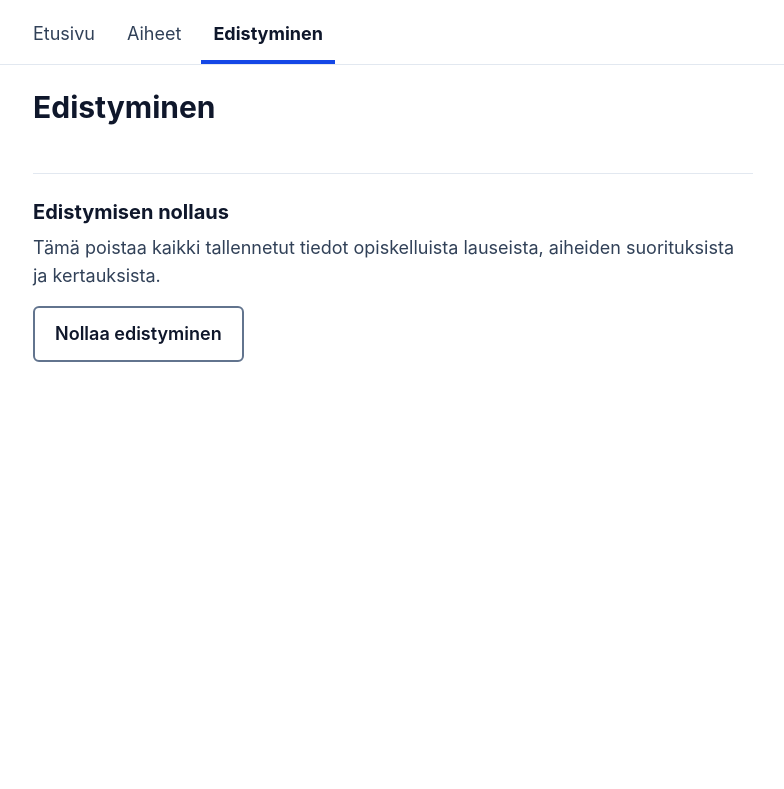
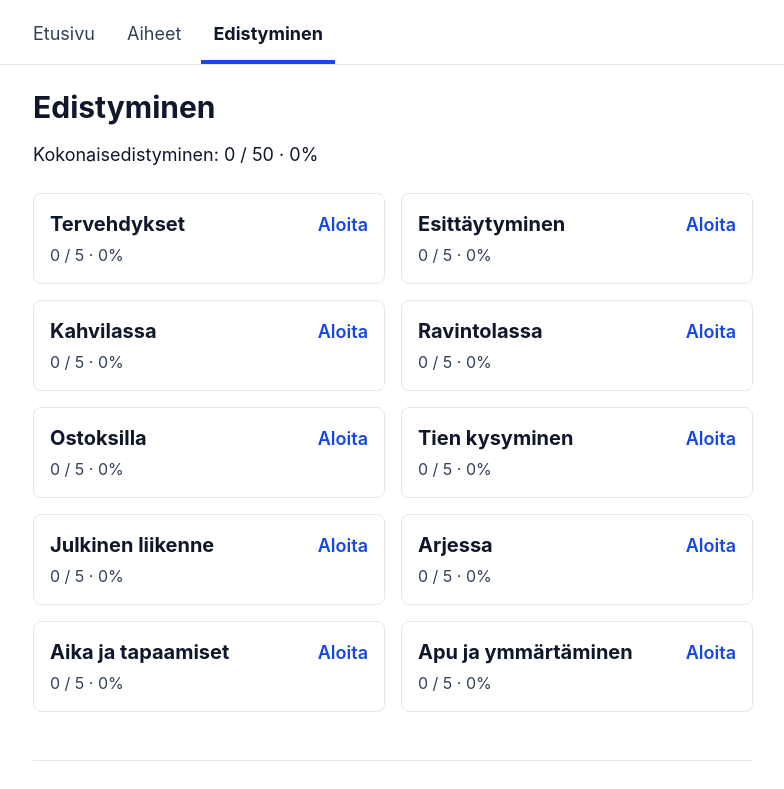
Before and after one commit to essie20/korean-learning-app, a React (Vite) app: page /edistyminen in a window 1280 px wide. Shown: the top 789 px of the page, without its empty margins (247-1031 px from the left). Built offline with nearby package versions, Linux system fonts and the light colour scheme.

Commit message:
feat: complete core learning flow

```diff
--- /dev/null
+++ b/src/components/TopicCard.tsx
@@ -0,0 +1,49 @@
+import { Link } from 'react-router'
+import {
+  getCompletionCount,
+  getRepetitionProgress,
+  getTopicProgress,
+} from '../utils/progress'
+import type { Topic } from '../types/content'
+import type { ProgressData } from '../types/progress'
+
+interface TopicCardProps {
+  topic: Topic
+  progress: ProgressData
+}
+
+// One topic's title, progress and status. Used on both Topics and Progress,
+// which is why it reads progress data instead of duplicating the logic.
+function TopicCard({ topic, progress }: TopicCardProps) {
+  const { studied, total, percent } = getTopicProgress(progress, topic.id)
+  const completionCount = getCompletionCount(progress, topic.id)
+  const repetition = getRepetitionProgress(progress, topic.id)
+  const isCompleted = completionCount > 0
+
+  const status = isCompleted ? 'Suoritettu' : studied > 0 ? 'Jatka' : 'Aloita'
+
+  return (
+    <Link
+      to={`/aiheet/${topic.id}/opiskelu`}
+      className="block rounded-lg border border-slate-200 bg-white p-4 hover:border-blue-700 focus-visible:outline-4 focus-visible:outline-offset-2 focus-visible:outline-blue-700"
+    >
+      <div className="flex items-baseline justify-between gap-3">
+        <span className="text-xl font-bold text-slate-900">{topic.title}</span>
+        <span className="text-lg font-semibold text-blue-700">{status}</span>
+      </div>
+      <p className="mt-1 text-slate-700">
+        {studied} / {total} · {percent}%
+      </p>
+      {isCompleted && (
+        <p className="mt-1 text-sm text-slate-600">
+          Suoritettu {completionCount}{' '}
+          {completionCount === 1 ? 'kerran' : 'kertaa'}
+          {repetition &&
+            ` · Kertaus käynnissä: ${repetition.position} / ${repetition.total}`}
+        </p>
+      )}
+    </Link>
+  )
+}
+
+export default TopicCard
--- a/src/pages/HomePage.tsx
+++ b/src/pages/HomePage.tsx
@@ -1,9 +1,33 @@
+import { Link } from 'react-router'
+import { primaryButton } from '../components/buttonStyles'
 import { useDocumentTitle } from '../hooks/useDocumentTitle'
+import { useProgress } from '../hooks/useProgress'
+import { getOverallProgress } from '../utils/progress'
 
 function HomePage() {
   useDocumentTitle('Etusivu')
+  const { progress } = useProgress()
+  const { studied, total, percent } = getOverallProgress(progress)
+  const hasStarted = studied > 0
 
-  return <h1>Etusivu</h1>
+  return (
+    <>
+      <h1 className="text-3xl font-bold text-slate-900">Etusivu</h1>
+      <p className="mt-4 text-lg text-slate-700">
+        Opi hyödyllisiä korean kielen arkilauseita aiheittain. Jokainen aihe
+        sisältää viisi lausetta, joita voit kuunnella ja harjoitella omaan
+        tahtiisi.
+      </p>
+
+      <p className="mt-6 text-lg text-slate-900">
+        Kokonaisedistyminen: {studied} / {total} · {percent}%
+      </p>
+
+      <Link to="/aiheet" className={`${primaryButton} mt-4`}>
+        {hasStarted ? 'Jatka opiskelua' : 'Aloita opiskelu'}
+      </Link>
+    </>
+  )
 }
 
 export default HomePage
--- a/src/pages/ProgressPage.tsx
+++ b/src/pages/ProgressPage.tsx
@@ -1,13 +1,17 @@
 import { useState } from 'react'
 import { secondaryButton } from '../components/buttonStyles'
 import ConfirmDialog from '../components/ConfirmDialog'
+import TopicCard from '../components/TopicCard'
+import { topics } from '../data/topics'
 import { useDocumentTitle } from '../hooks/useDocumentTitle'
 import { useProgress } from '../hooks/useProgress'
+import { getOverallProgress } from '../utils/progress'
 
 function ProgressPage() {
   useDocumentTitle('Edistyminen')
-  const { resetProgress } = useProgress()
+  const { progress, resetProgress } = useProgress()
   const [confirmOpen, setConfirmOpen] = useState(false)
+  const overall = getOverallProgress(progress)
 
   function handleConfirm() {
     resetProgress()
@@ -17,6 +21,18 @@ function ProgressPage() {
   return (
     <>
       <h1 className="text-3xl font-bold text-slate-900">Edistyminen</h1>
+      <p className="mt-4 text-lg text-slate-900">
+        Kokonaisedistyminen: {overall.studied} / {overall.total} ·{' '}
+        {overall.percent}%
+      </p>
+
+      <ul className="mt-6 grid gap-4 sm:grid-cols-2">
+        {topics.map((topic) => (
+          <li key={topic.id}>
+            <TopicCard topic={topic} progress={progress} />
+          </li>
+        ))}
+      </ul>
 
       <section className="mt-12 border-t border-slate-200 pt-6">
         <h2 className="text-xl font-bold text-slate-900">
--- a/src/pages/TopicsPage.tsx
+++ b/src/pages/TopicsPage.tsx
@@ -1,9 +1,24 @@
+import TopicCard from '../components/TopicCard'
+import { topics } from '../data/topics'
 import { useDocumentTitle } from '../hooks/useDocumentTitle'
+import { useProgress } from '../hooks/useProgress'
 
 function TopicsPage() {
   useDocumentTitle('Aiheet')
+  const { progress } = useProgress()
 
-  return <h1>Aiheet</h1>
+  return (
+    <>
+      <h1 className="text-3xl font-bold text-slate-900">Aiheet</h1>
+      <ul className="mt-6 grid gap-4 sm:grid-cols-2">
+        {topics.map((topic) => (
+          <li key={topic.id}>
+            <TopicCard topic={topic} progress={progress} />
+          </li>
+        ))}
+      </ul>
+    </>
+  )
 }
 
 export default TopicsPage
```
Also changed, not shown: 1 other file (tests, documents, lock files or other folders).
